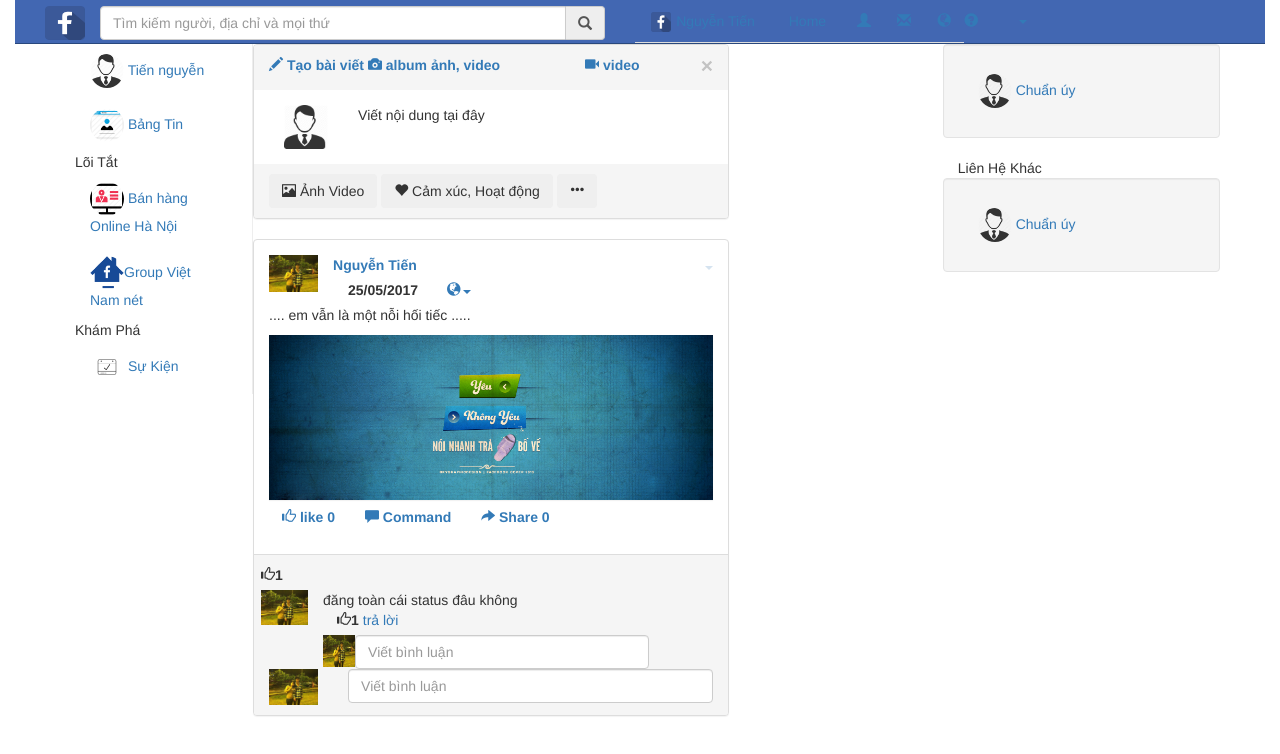
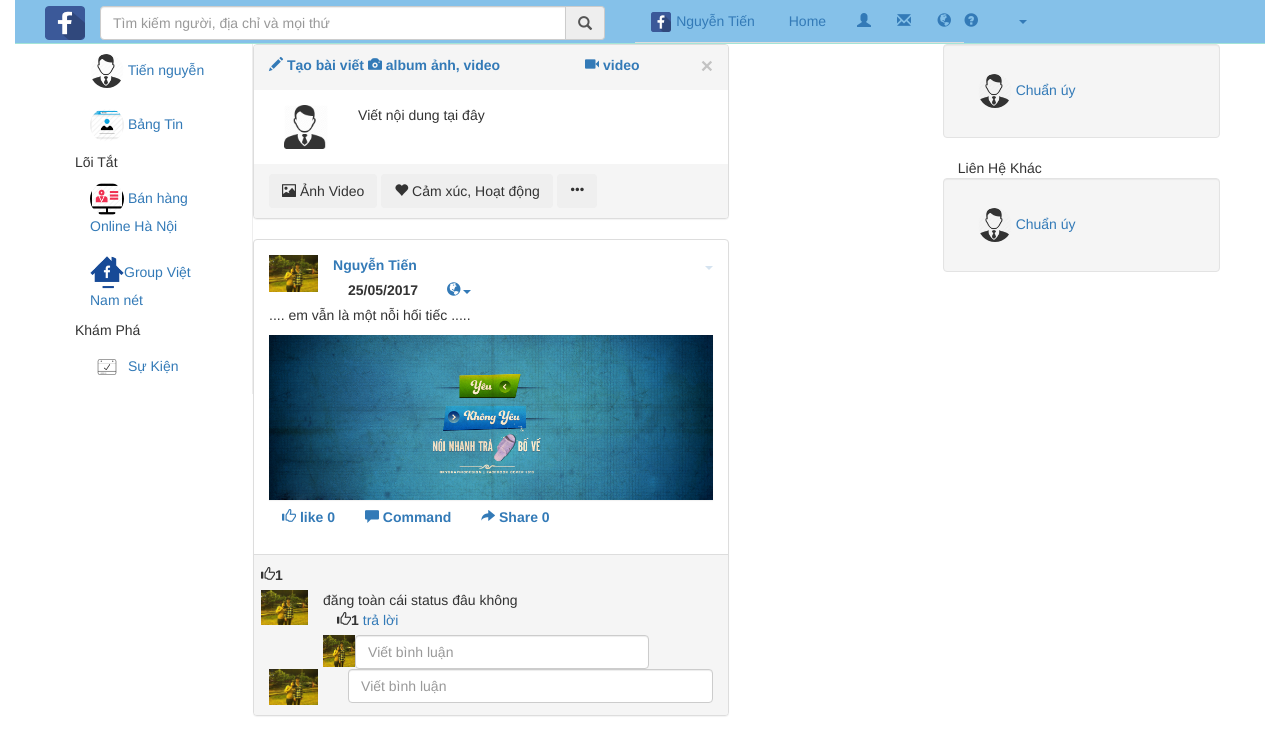
Before and after one commit to uid1992/uidesign, a plain HTML site: page WebContent/index.html in a window 1280 px wide. Drawn offline with nearby package versions, Linux system fonts and the light colour scheme.

Commit message:
ban sao luu sang 26/5/2017

```diff
--- a/WebContent/_css/style.css
+++ b/WebContent/_css/style.css
@@ -1,6 +1,8 @@
 @CHARSET "UTF-8";
 
-
+.header > .col-lg-5{
+	color:#fff !important;
+}
 
 .friendList img{
 	 border-radius: 50%;
--- a/WebContent/_template/_header/_header.html
+++ b/WebContent/_template/_header/_header.html
@@ -1,5 +1,5 @@
-			<header class="col-lg-12" style="background-color: #4267b2;
-    border-bottom: 1px solid #29487d;
+			<header class="col-lg-12" style="background-color: #85C1E9;
+    border-bottom: 1px solid #A3E4D7;
     color: #fff;">
 				<div class="row">
 					<div class="header-left col-lg-10">
```
Also changed, not shown: WebContent/index.html (+0 -2 lines).
